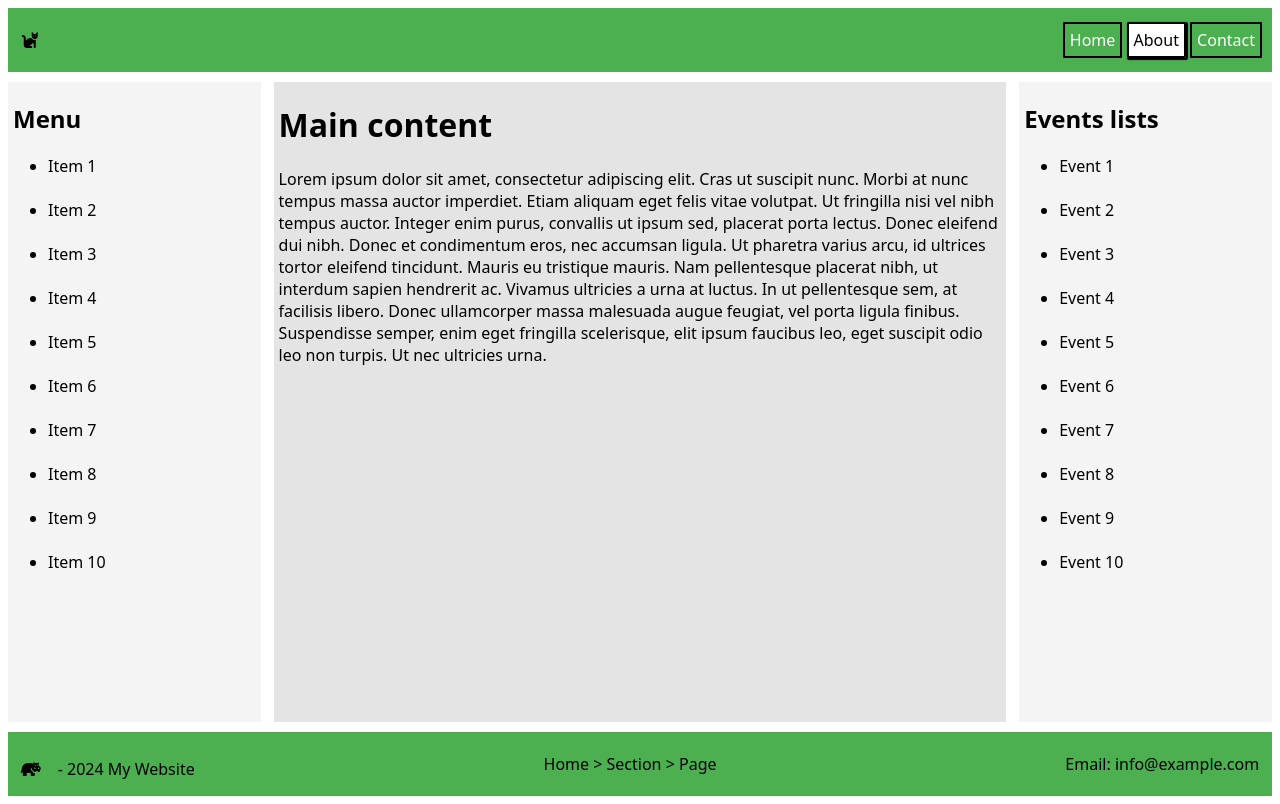
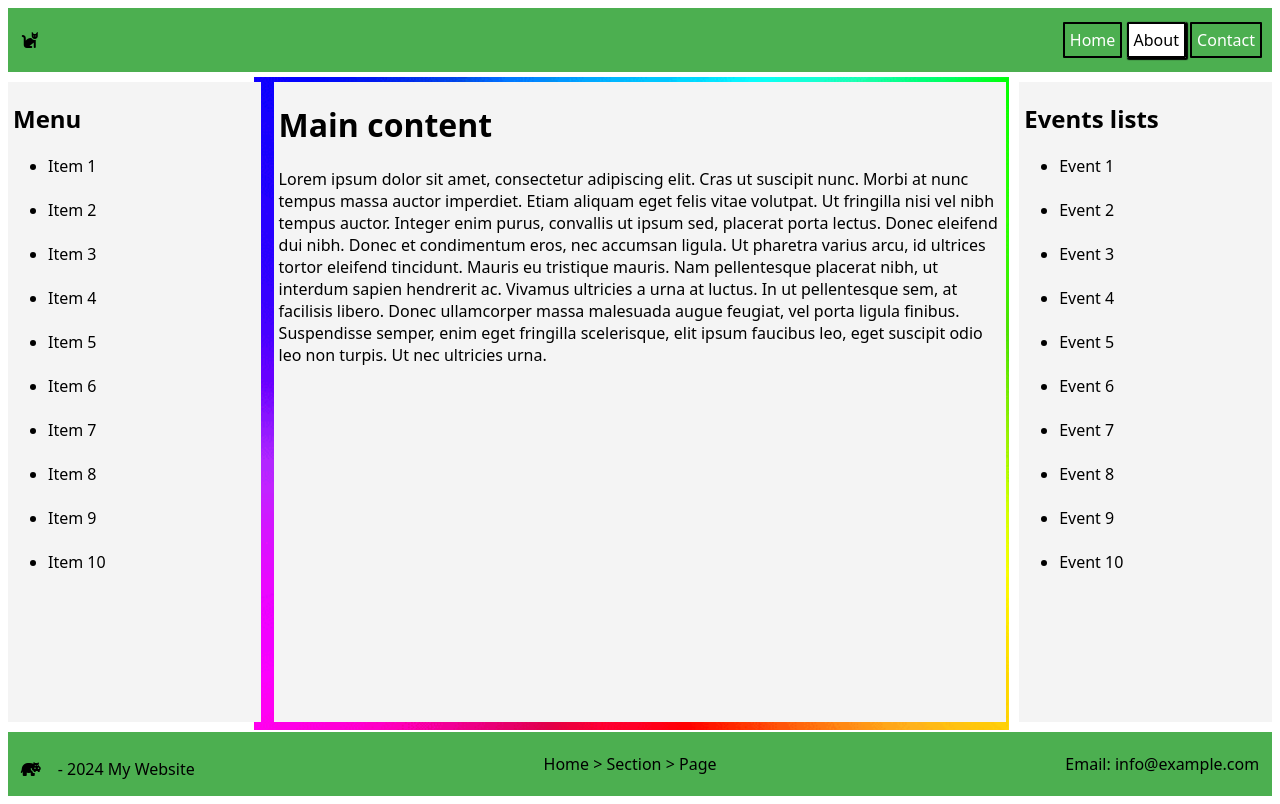
Before and after one commit to Repsej07/Html-cause-i-was-bored, a PHP site: page /about.html in a window 1280 px wide. Run offline with PHP 8.4, Linux system fonts and the light colour scheme; some libraries are stand-ins or nearby versions.

Commit message:
Added a test background border with the main element

```diff
--- a/styles.css
+++ b/styles.css
@@ -1,20 +1,20 @@
 body {
   min-width: 199px;
-  overflow-y: hidden; /*this is the overflow for the y axis of the html*/
   margin: 0;
 }
 .container {
   /*this is the class for the main grid container*/
   padding: 1vh;
   display: grid; /*makes the container a grid*/
-  row-gap: 10px; /*sets the gap between the rows to 10px*/
-  grid-template-columns: 1fr 1fr 1fr 1fr 1fr; /*sets the columns of the grid to 1fr 1fr 1fr 1fr 1fr*/
-  grid-template-rows: 8vh 80vh 8vh; /*sets the rows of the grid to 1cm 2fr 1cm*/
-  grid-template-areas:
-    "header header header header header" /*sets the areas of the grid to the following*/
-    "sidebar1 main main  main sidebar2" /*sets the areas of the grid to the following*/
-    "footer footer footer footer footer"; /*sets the areas of the grid to the following*/
-  font-size: 2vh; /*sets the font size of the container to 2vh*/
+    display: grid;
+    row-gap: 10px;
+    grid-template-columns: 1fr 1fr 1fr 1fr 1fr;
+    grid-template-rows: 8vh 80vh 8vh;
+    grid-template-areas:
+      "header header header header header"
+      "sidebar1 main main main sidebar2"
+      "footer footer footer footer footer";
+    font-size: 2vh; /*sets the font size of the container to 2vh*/
   font-family: system-ui, -apple-system, BlinkMacSystemFont, "Segoe UI", Roboto,
     Oxygen, Ubuntu, Cantarell, "Open Sans", "Helvetica Neue", sans-serif;
 }
@@ -44,14 +44,8 @@ a:hover {
 h1 {
   margin-left: 5px;
 }
-button{
-margin-left: 5px;
-
-}
-
-.item-3 {
-  grid-area: main; /*this defines which area of the grid "item-3" will use*/
-  background-color: #e4e4e4; /*background color of the item*/
+button {
+  margin-left: 5px;
 }
 .item-2 {
   /*these are the different stylings i have used for item 2*/
@@ -62,11 +56,32 @@ margin-left: 5px;
 aside {
   background-color: #f4f4f4;
 }
+
+
 main {
+  grid-area: main;
   background-color: #f4f4f4;
+  margin-right: 1vw;
   margin-left: 1vw;
-  margin-right: 1vw;
+  position: relative; /* Ensures ::after is positioned relative to main */
 }
+
+main::after {
+  content: '';
+  position: absolute;
+  width: 103%;
+  height: 102%;
+  top: 0;
+  left: 0;
+  right: 0; /* Ensures the box fills the entire width */
+  bottom: 0; /* Ensures the box fills the entire height */
+  background-image: url(chroma.GIF);
+  background-size: cover;
+  z-index: -1; /* Place behind the main content */
+  left: -1.5vw;
+  top: -5px;
+}
+
 
 .item-4 {
   /*these are the different stylings i have used for item 4*/
@@ -85,6 +100,7 @@ i {
   padding: 1vw;
   font-style: normal;
 }
+
 @media screen and (max-width: 615px) {
   /*this is the media query for the smoller devices*/
   html {
```
Also changed, not shown: home.html (+12 -13 lines), script.js (+54 -15 lines), chroma.GIF (added).
